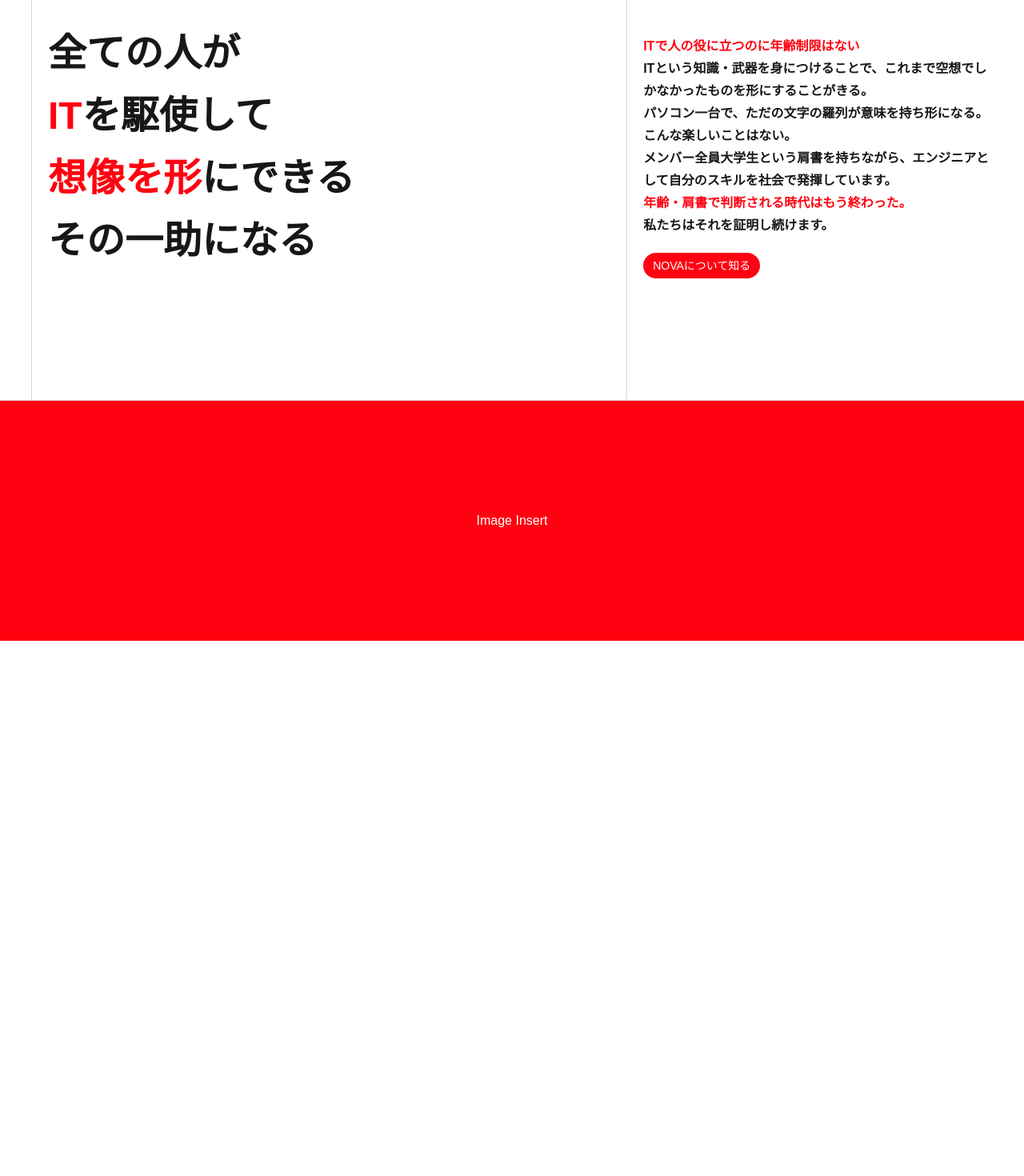
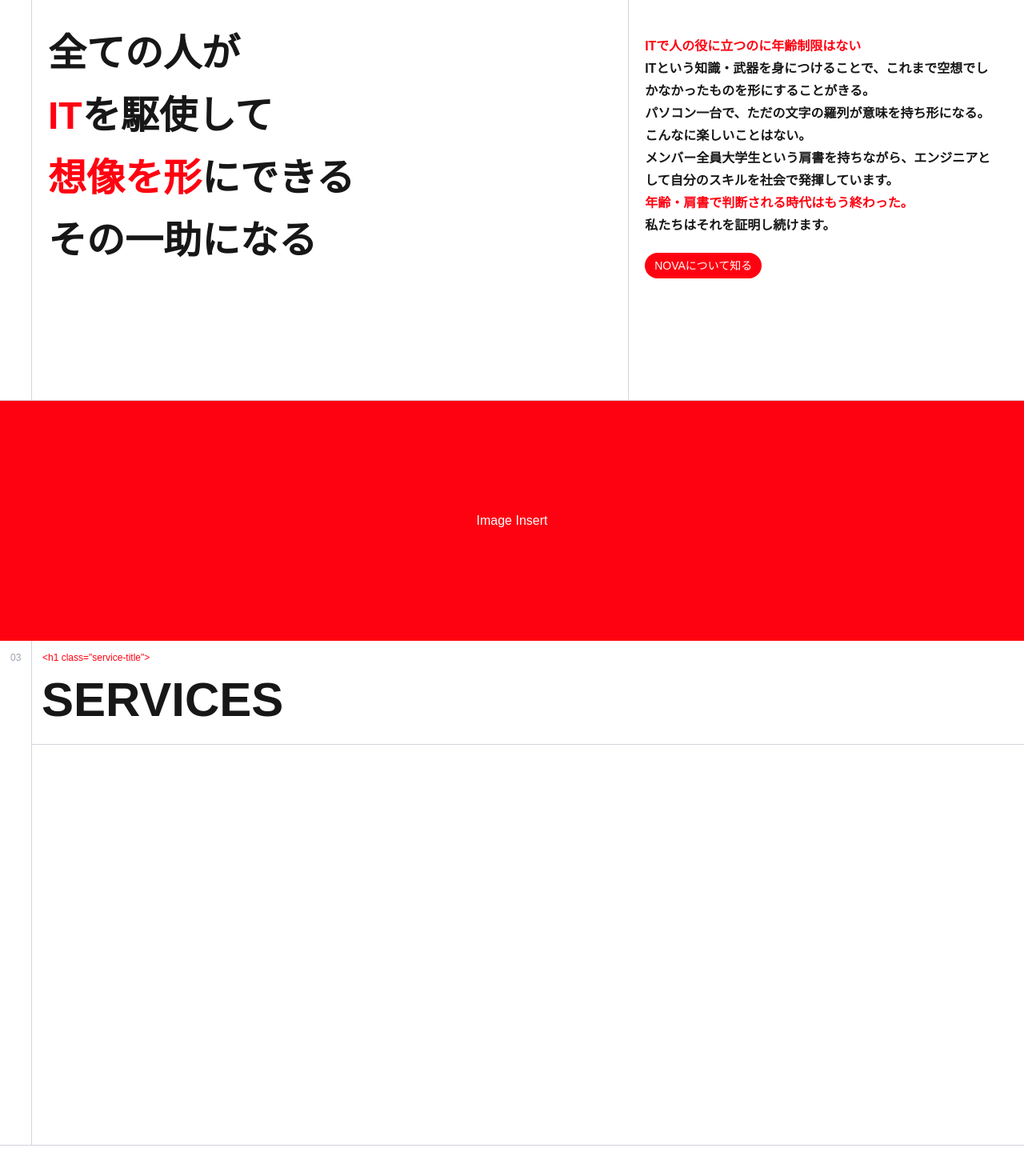
Before and after one commit to kohta9521/Nova_Company_Site, a Next.js app: page / in a window 1280 px wide. Shown: the part 980-2450 px from the top of the page at 80% size. Before the commit the page ends 1781 px from the top, so only its background shows below. Built offline with nearby package versions, Linux system fonts and the light colour scheme; no server answers.

Commit message:
追加のサービスセクションとpaddingの調整・aos libのエラー解消

```diff
--- a/package.json
+++ b/package.json
@@ -30,6 +30,7 @@
     "@storybook/react": "^8.6.4",
     "@storybook/test": "^8.6.4",
     "@tailwindcss/postcss": "^4",
+    "@types/aos": "^3.0.7",
     "@types/node": "^20",
     "@types/react": "^19",
     "@types/react-dom": "^19",
--- a/src/app/page.tsx
+++ b/src/app/page.tsx
@@ -1,6 +1,7 @@
 import Header from "@/components/organisms/Header";
 import Hero from "@/components/organisms/Hero";
 import Philosophy from "@/components/organisms/Philosophy";
+import Service from "@/components/organisms/Service";
 
 export default function Home() {
   return (
@@ -11,6 +12,8 @@ export default function Home() {
       <div className="w-full h-[200px] sm:h-[300px] bg-[var(--main-red)] flex items-center justify-center">
         <p className="text-white">Image Insert</p>
       </div>
+      <Service />
+      <div className="w-full h-[500px]"></div>
     </>
   );
 }
--- a/src/components/organisms/Philosophy.tsx
+++ b/src/components/organisms/Philosophy.tsx
@@ -39,7 +39,7 @@ const Philosophy = () => {
             </h1>
           </div>
           {/* main box */}
-          <div className="h-auto pt-0 pb-10 sm:w-[800px] pr-10">
+          <div className="h-auto pt-0 pb-10 sm:w-[800px] pr-8">
             <TopLeftText
               id="hero-nav"
               textType="blue"
@@ -57,7 +57,7 @@ const Philosophy = () => {
               <br />
               パソコン一台で、ただの文字の羅列が意味を持ち形になる。
               <br />
-              こんな楽しいことはない。
+              こんなに楽しいことはない。
               <br />
               メンバー全員大学生という肩書を持ちながら、エンジニアとして自分のスキルを社会で発揮しています。
               <br />
--- /dev/null
+++ b/src/components/organisms/Service.tsx
@@ -0,0 +1,42 @@
+"use client";
+import React from "react";
+
+// hooks
+import useAOS from "@/hooks/useAOS";
+
+// compoentns
+import TopLeftText from "../atoms/TopLeftText";
+
+const Service = () => {
+  useAOS();
+  return (
+    <div className="w-full h-auto border-b-[1px] border-b-gray-300">
+      <div className="flex w-full">
+        {/* side box 40px */}
+        <div className="w-[40px] flex-shrink-0 border-r-[1px] border-r-gray-300 box-border">
+          <TopLeftText id="service" textType="gray" text="03" />
+        </div>
+        {/* main box */}
+        <div className="w-[100%]">
+          <div className="w-full h-[100px] sm:h-[130px] border-b-[1px] border-b-gray-300">
+            <TopLeftText
+              id="hero-nav"
+              textType="blue"
+              text='<h1 class="service-title">'
+            />
+            <h1
+              data-aos="fade-up"
+              className="mt-3 sm:mt-5 ml-3 text-5xl sm:text-6xl font-semibold"
+            >
+              SERVICES
+            </h1>
+          </div>
+          {/* Service Card */}
+          <div className="h-[500px]"></div>
+        </div>
+      </div>
+    </div>
+  );
+};
+
+export default Service;
```
Also changed, not shown: 1 other file (tests, documents, lock files or other folders).
